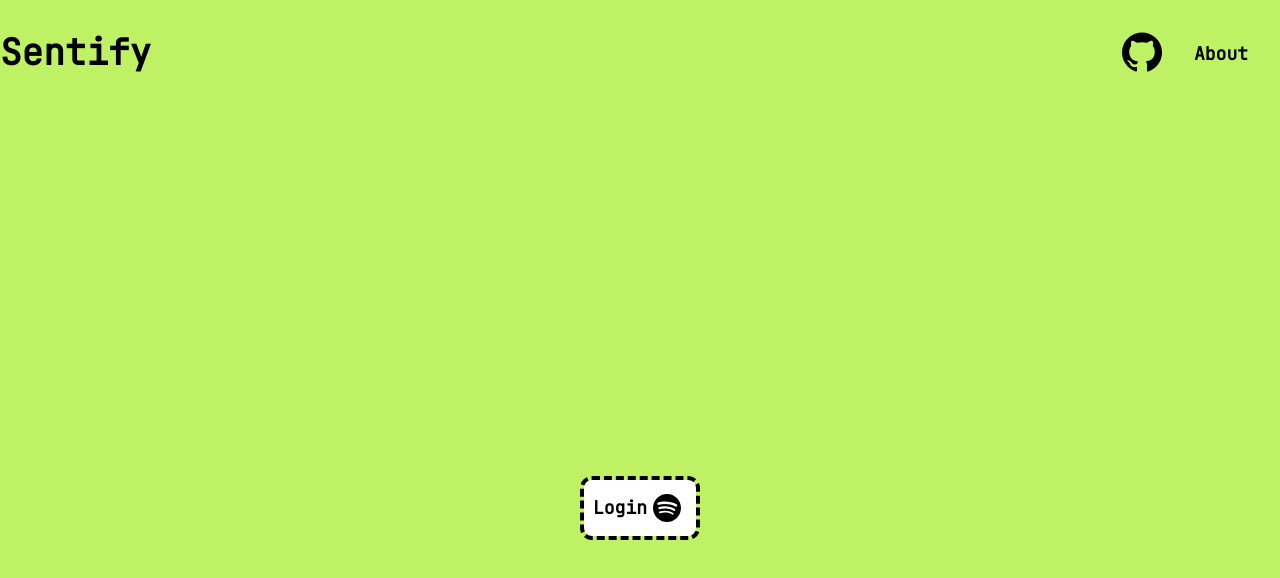
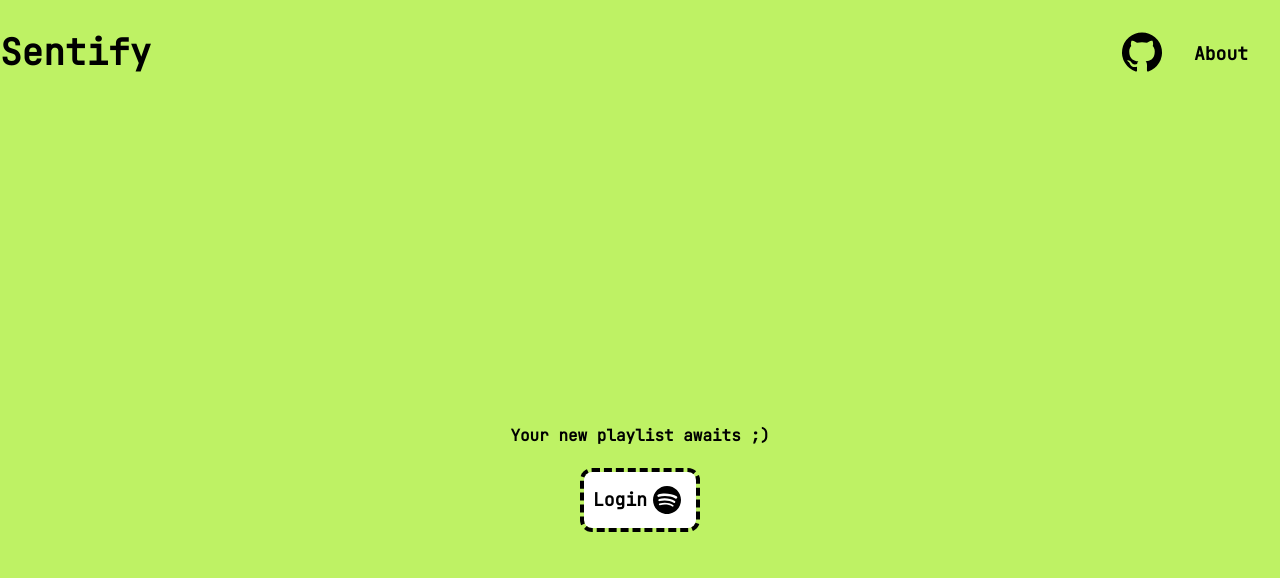
Before and after one commit to afoshiok/Sentify, a Vue app in the folder frontend/sentify/: page / in a window 1280 px wide. Shown: the top 578 px of the page. Built offline with nearby package versions, Linux system fonts and the light colour scheme.

Commit message:
Gettin there with the login page

```diff
--- a/frontend/sentify/package.json
+++ b/frontend/sentify/package.json
@@ -11,6 +11,7 @@
   "dependencies": {
     "@fontsource/ibm-plex-mono": "^4.5.13",
     "@fontsource/jetbrains-mono": "^4.5.12",
+    "axios": "^1.2.3",
     "vue": "^3.2.45",
     "vue-router": "^4.1.6"
   },
--- a/frontend/sentify/src/App.vue
+++ b/frontend/sentify/src/App.vue
@@ -6,7 +6,7 @@
         <a href="https://github.com/afoshiok/Perfect-Spotify-Playlist">
           <svg fill="currentColor" stroke-width="0" xmlns="http://www.w3.org/2000/svg" viewBox="0 0 16 16" height="2.5em" width="2.5em" style="overflow: visible;"><path fill="currentColor" d="M8 .198a8 8 0 00-2.529 15.591c.4.074.547-.174.547-.385 0-.191-.008-.821-.011-1.489-2.226.484-2.695-.944-2.695-.944-.364-.925-.888-1.171-.888-1.171-.726-.497.055-.486.055-.486.803.056 1.226.824 1.226.824.714 1.223 1.872.869 2.328.665.072-.517.279-.87.508-1.07-1.777-.202-3.645-.888-3.645-3.954 0-.873.313-1.587.824-2.147-.083-.202-.357-1.015.077-2.117 0 0 .672-.215 2.201.82A7.672 7.672 0 018 4.066c.68.003 1.365.092 2.004.269 1.527-1.035 2.198-.82 2.198-.82.435 1.102.162 1.916.079 2.117.513.56.823 1.274.823 2.147 0 3.073-1.872 3.749-3.653 3.947.287.248.543.735.543 1.481 0 1.07-.009 1.932-.009 2.195 0 .213.144.462.55.384A8 8 0 008.001.196z"></path></svg>
         </a>
-        <a class="py-2 px-8 text-lg">About</a>
+        <a class="py-2 px-8 text-lg hover:bg-lime-400 hover:rounded-lg">About</a>
       </div>
 
     </header>
--- a/frontend/sentify/src/components/Hello.vue
+++ b/frontend/sentify/src/components/Login.vue
@@ -1,5 +1,6 @@
 <template>
-    <section class="flex justify-center items-center align-center min-h-screen" id="login_btn">
+    <section class="flex flex-col justify-center items-center align-center min-h-[92vh]" id="login_btn">
+        <p class="pb-6">Your new playlist awaits ;)</p>
         <button class="bg-white rounded-lg h-14 w-28 flex flex-row justify-center items-center outline-4 outline-dashed">
             <span class="text-lg">Login</span>
             <svg class="py-1.5" fill="currentColor" stroke-width="0" xmlns="http://www.w3.org/2000/svg" viewBox="0 0 24 24" height="2.5em" width="2.5em" style="overflow: visible;"><path d="M12 0C5.4 0 0 5.4 0 12s5.4 12 12 12 12-5.4 12-12S18.66 0 12 0zm5.521 17.34c-.24.359-.66.48-1.021.24-2.82-1.74-6.36-2.101-10.561-1.141-.418.122-.779-.179-.899-.539-.12-.421.18-.78.54-.9 4.56-1.021 8.52-.6 11.64 1.32.42.18.479.659.301 1.02zm1.44-3.3c-.301.42-.841.6-1.262.3-3.239-1.98-8.159-2.58-11.939-1.38-.479.12-1.02-.12-1.14-.6-.12-.48.12-1.021.6-1.141C9.6 9.9 15 10.561 18.72 12.84c.361.181.54.78.241 1.2zm.12-3.36C15.24 8.4 8.82 8.16 5.16 9.301c-.6.179-1.2-.181-1.38-.721-.18-.601.18-1.2.72-1.381 4.26-1.26 11.28-1.02 15.721 1.621.539.3.719 1.02.419 1.56-.299.421-1.02.599-1.559.3z"></path></svg>
--- a/frontend/sentify/src/main.ts
+++ b/frontend/sentify/src/main.ts
@@ -2,7 +2,7 @@ import { createApp } from 'vue'
 import './style.css'
 import App from './App.vue'
 import { createRouter, createWebHistory } from 'vue-router'
-import hello from './components/Hello.vue'
+import login from './components/Login.vue'
 
 import "@fontsource/ibm-plex-mono"
 import "@fontsource/jetbrains-mono"
@@ -10,7 +10,7 @@ import "@fontsource/jetbrains-mono"
 const router = createRouter({
     history: createWebHistory(),
     routes: [
-        {path: '/', name: 'Hello', component: hello}
+        {path: '/', name: 'Hello', component: login}
     ]
 })
 
```
Also changed, not shown: 1 other file (tests, documents, lock files or other folders).
